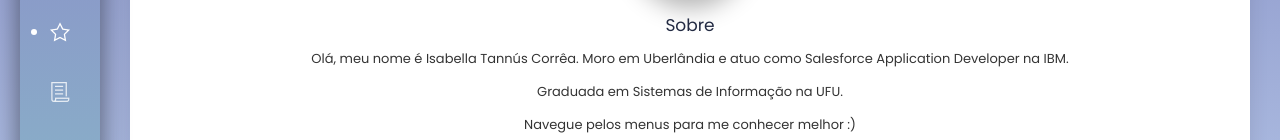
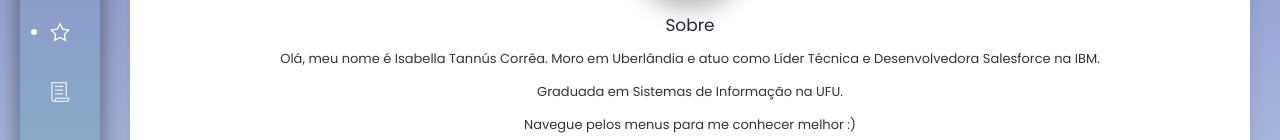
Before and after one commit to bellatannus/bellatannus.github.io, a plain HTML site: page index.html in a window 1280 px wide. Shown: the part 155-295 px from the top of the page. Drawn offline with Linux system fonts and the light colour scheme; some packages are replaced by stand-ins of ours.

Commit message:
Update index.html

```diff
--- a/index.html
+++ b/index.html
@@ -115,7 +115,7 @@
               <div class="card-body">
                 <h4 class="card-title">Sobre</h4>
                 <div class="card-description">
-                  <h5>Olá, meu nome é Isabella Tannús Corrêa. Moro em Uberlândia e atuo como Salesforce Application Developer na IBM.</h5>
+                  <h5>Olá, meu nome é Isabella Tannús Corrêa. Moro em Uberlândia e atuo como Líder Técnica e Desenvolvedora Salesforce na IBM.</h5>
                   <h5>Graduada em Sistemas de Informação na UFU.</h5>
                   <h5>Navegue pelos menus para me conhecer melhor :)</h5>
                 </div>
```
